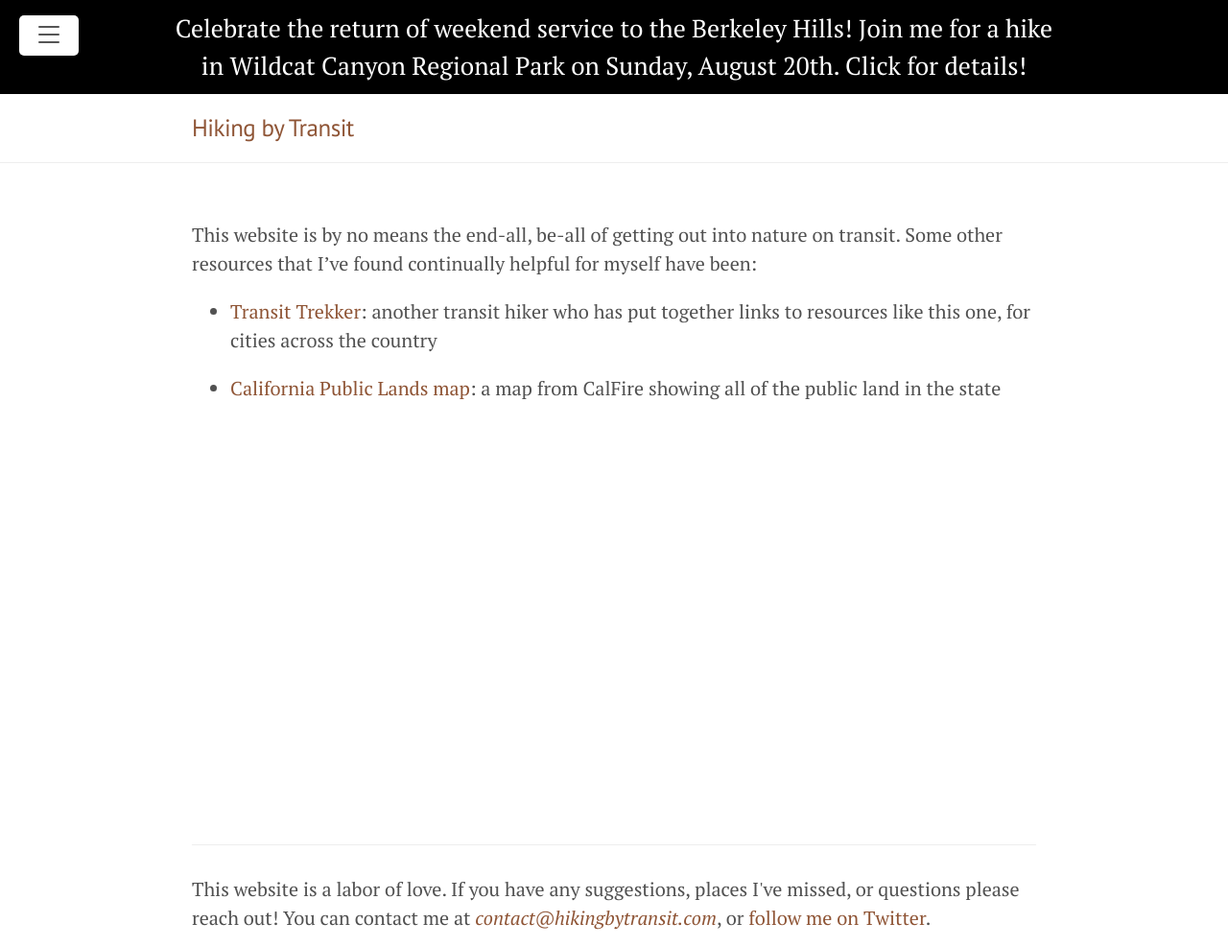
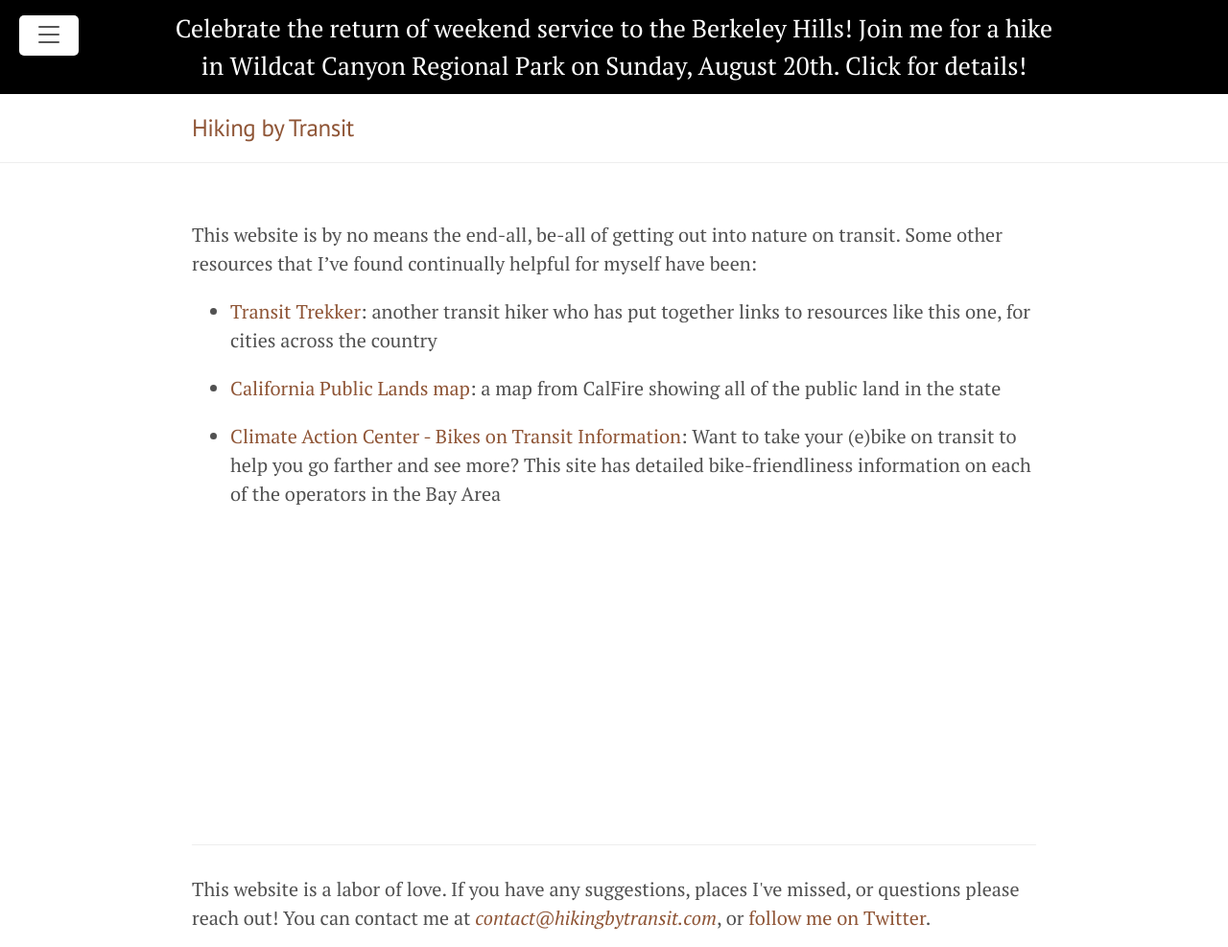
Before and after one commit to tschuy/hiking-by-transit, a Jekyll site: the page built from resources.md, in a window 1280 px wide. Shown: the whole page at 96% size. Built offline with Jekyll 4.4.1, drawn with Linux system fonts in a browser that asks for light colours.

Commit message:
resources: add climate action center

```diff
--- a/resources.md
+++ b/resources.md
@@ -8,3 +8,5 @@ This website is by no means the end-all, be-all of getting out into nature on tr
 * [Transit Trekker](https://transittrekker.com/transit-trekking-resources/): another transit hiker who has put together links to resources like this one, for cities across the country
 
 * [California Public Lands map](https://gis.data.ca.gov/datasets/f73858e200634ca888b19ca8c78e3aed_0/explore?location=37.856492%2C-121.985920%2C11.00): a map from CalFire showing all of the public land in the state
+
+* [Climate Action Center - Bikes on Transit Information](https://www.climateaction.center/ebike-sfbay): Want to take your (e)bike on transit to help you go farther and see more? This site has detailed bike-friendliness information on each of the operators in the Bay Area
```
